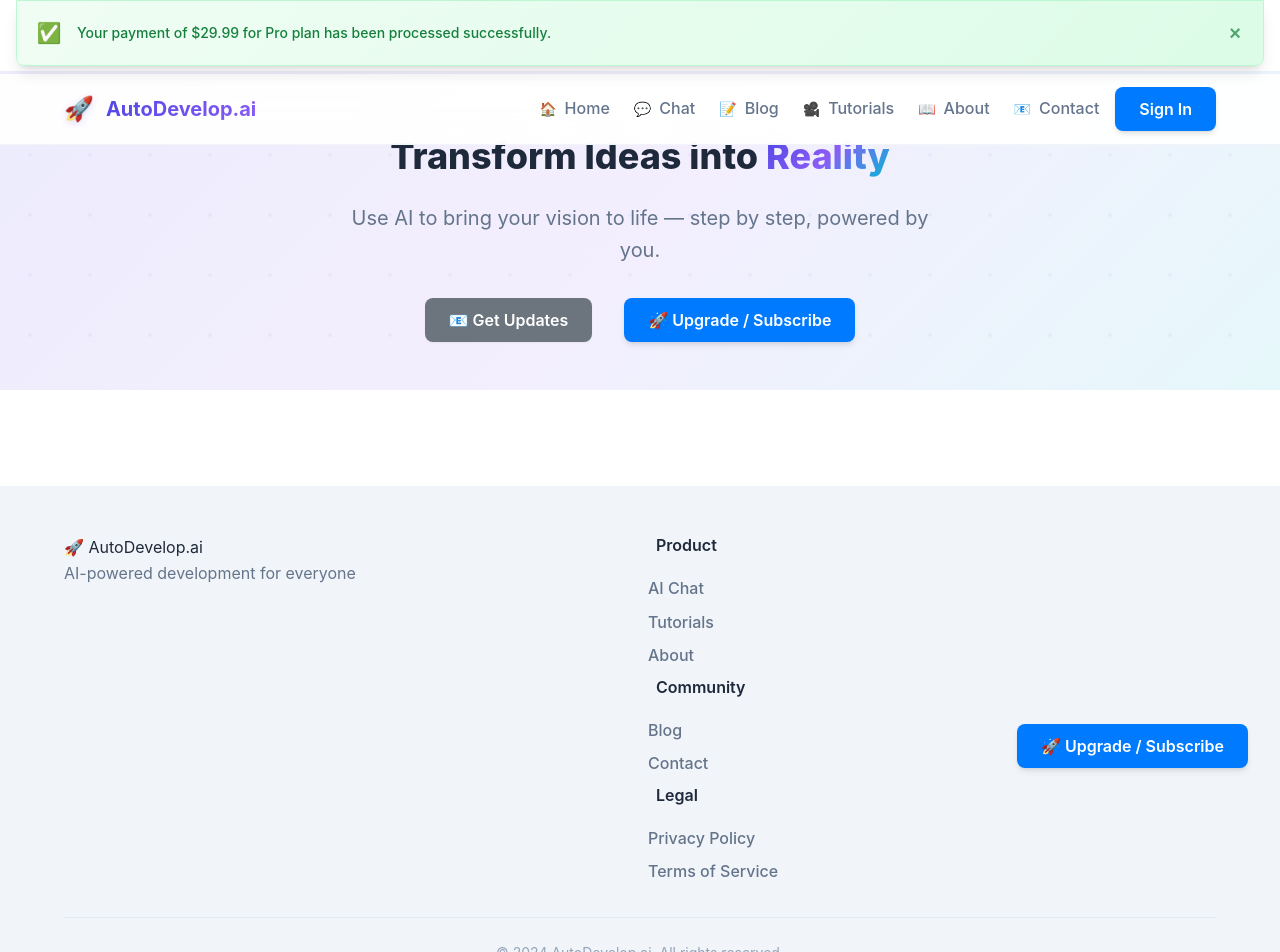
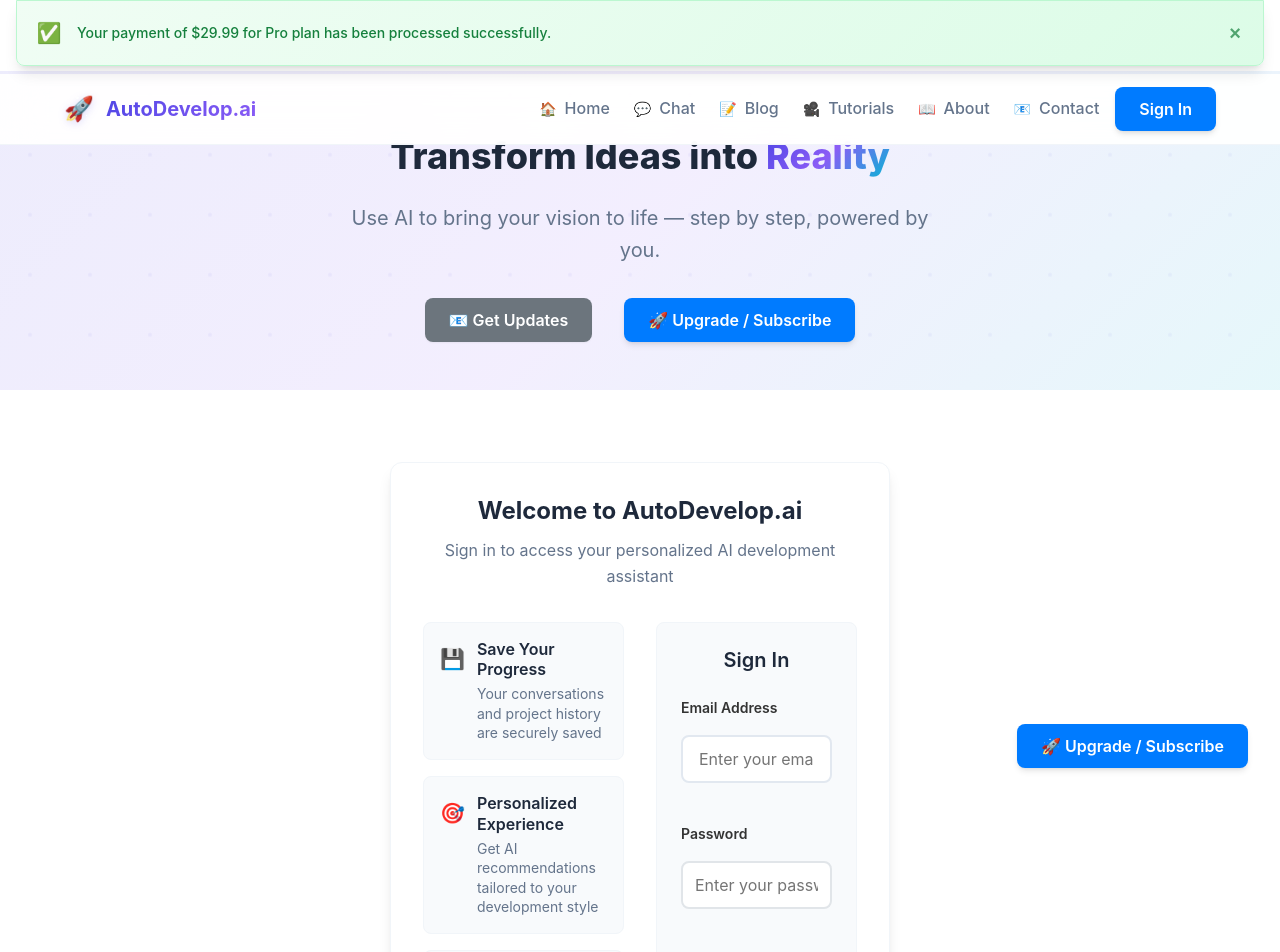
Before and after one commit to kev7n11f/autodevelop-v2, a React (Vite) app in the folder frontend/: page /login in a window 1280 px wide. Shown: the top 952 px of the page. Built offline with nearby package versions, Linux system fonts and the light colour scheme; no server answers.

Commit message:
feat(frontend): add /login route and improve password autocomplete

```diff
--- a/frontend/src/App.jsx
+++ b/frontend/src/App.jsx
@@ -224,6 +224,7 @@
               <Route path="/contact" element={<Contact />} />
               <Route path="/privacy" element={<Privacy />} />
               <Route path="/terms" element={<TermsOfService />} />
+              <Route path="/login" element={<Login />} />
               <Route path="/admin/email-list" element={<AdminEmailList />} />
             </Routes>
           </div>
--- a/frontend/src/components/Login.jsx
+++ b/frontend/src/components/Login.jsx
@@ -199,6 +199,7 @@
                   onChange={handleInputChange}
                   className={errors.password ? 'error' : ''}
                   placeholder="Enter your password"
+                  autoComplete={isLoginMode ? 'current-password' : 'new-password'}
                 />
                 {errors.password && <span className="field-error">{errors.password}</span>}
                 {!isLoginMode && (
@@ -219,6 +220,7 @@
                     onChange={handleInputChange}
                     className={errors.confirmPassword ? 'error' : ''}
                     placeholder="Confirm your password"
+                    autoComplete="new-password"
                   />
                   {errors.confirmPassword && <span className="field-error">{errors.confirmPassword}</span>}
                 </div>
```
